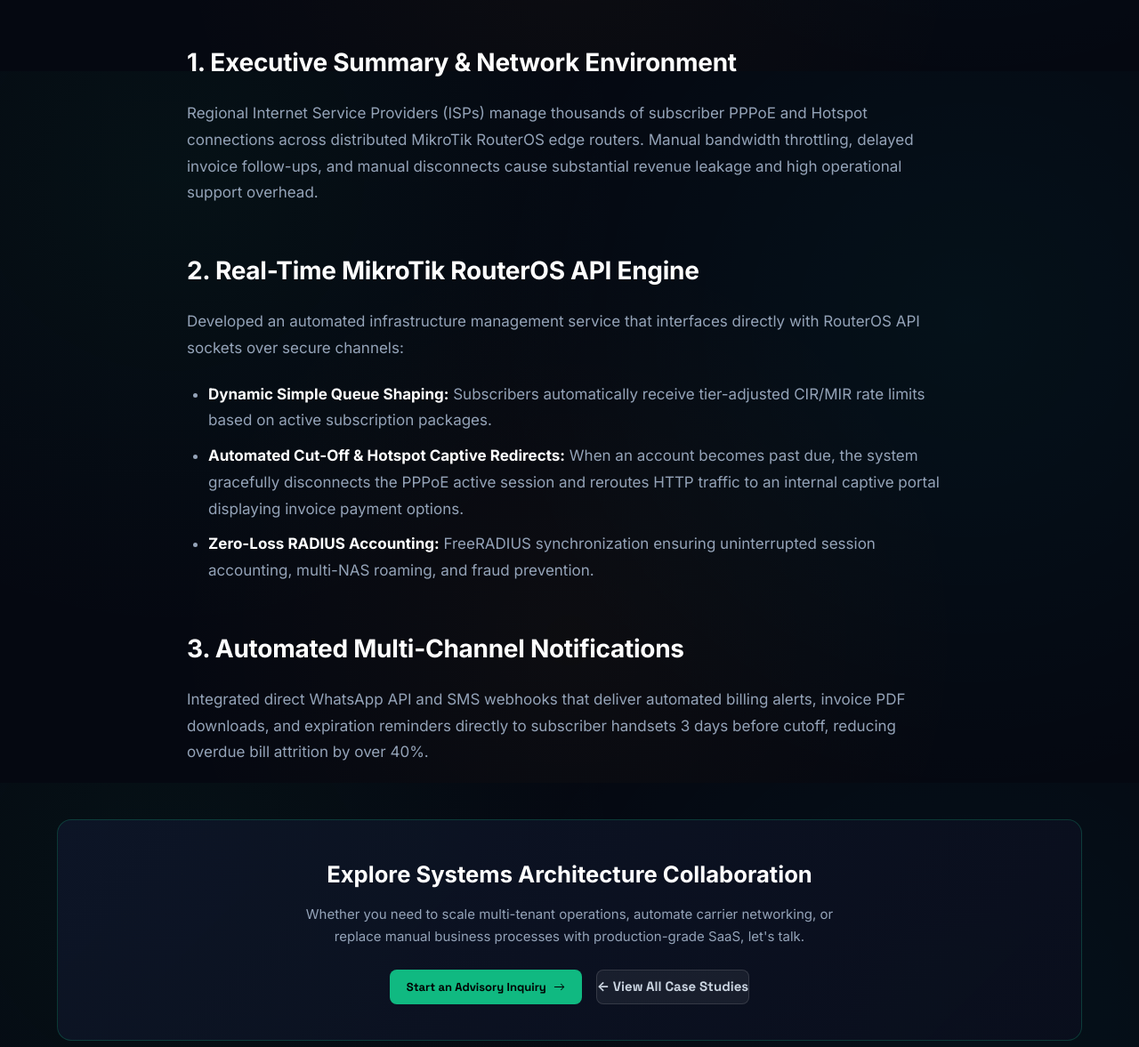
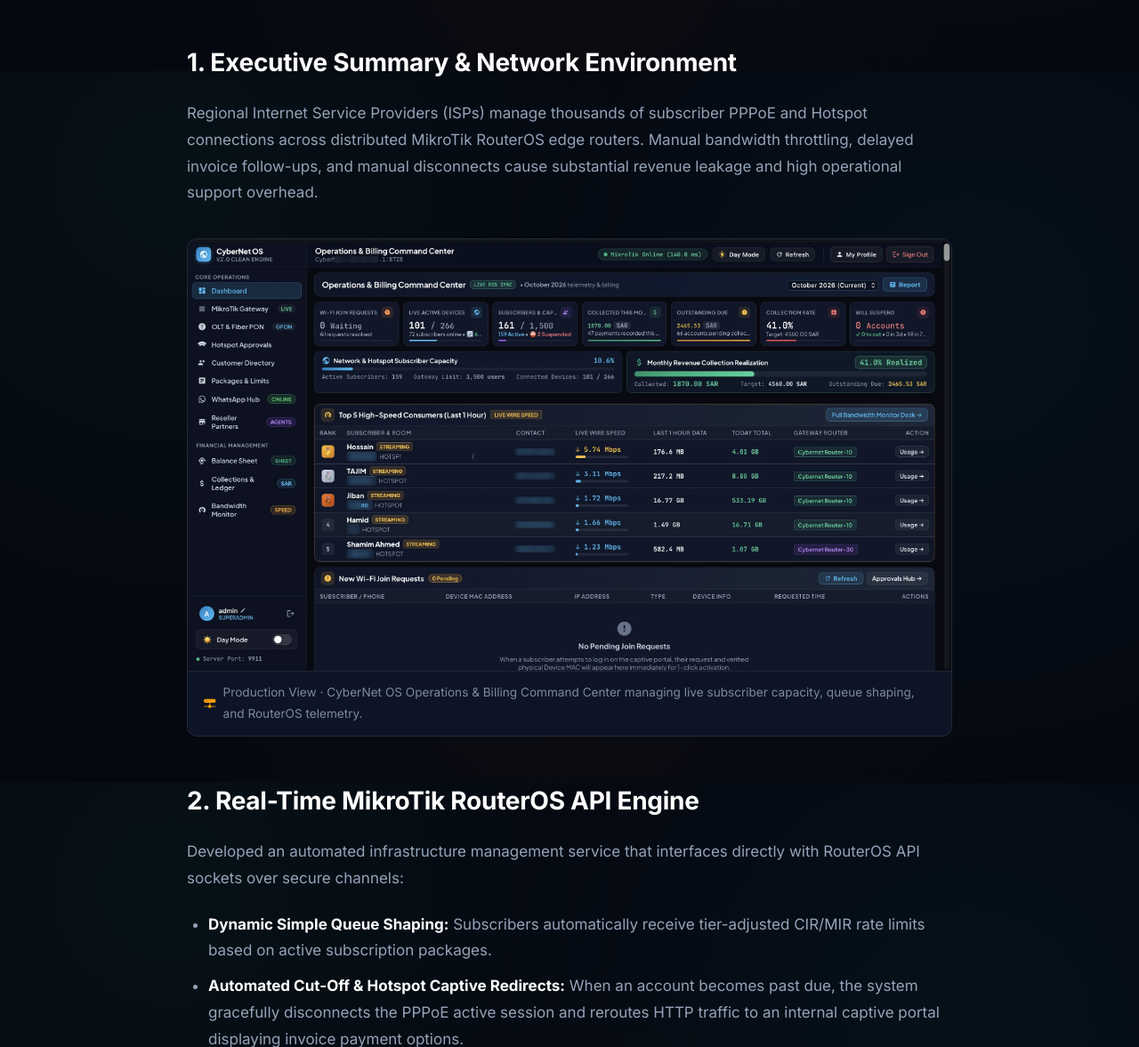
Before and after one commit to ShajjadKhan/p-portfolio, a Flask app: page /work/isp in a window 1280 px wide. Shown: the part 720-1897 px from the top of the page at 89% size. Run offline with Flask 3, Linux system fonts and the light colour scheme; some libraries are stand-ins or nearby versions.

Commit message:
Add CyberNet OS redacted dashboard screenshot to ISP showcase and case study

```diff
--- a/templates/work/studies/isp.html
+++ b/templates/work/studies/isp.html
@@ -2,6 +2,20 @@
 <p>
     Regional Internet Service Providers (ISPs) manage thousands of subscriber PPPoE and Hotspot connections across distributed MikroTik RouterOS edge routers. Manual bandwidth throttling, delayed invoice follow-ups, and manual disconnects cause substantial revenue leakage and high operational support overhead.
 </p>
+
+<figure class="work-figure">
+    <picture>
+        <source type="image/webp" srcset="{{ url_for('static', filename='images/projects/isp-telecom-preview-full.webp') }}">
+        <img src="{{ url_for('static', filename='images/projects/isp-telecom-preview.png') }}"
+             alt="CyberNet OS Operations and Billing Command Center dashboard"
+             width="1600" height="905"
+             loading="lazy" decoding="async">
+    </picture>
+    <figcaption class="work-figure-caption">
+        <svg class="bi-icon text-gold" aria-hidden="true" focusable="false"><use href="#bi-hdd-network-fill"></use></svg>
+        <span>Production View · CyberNet OS Operations &amp; Billing Command Center managing live subscriber capacity, queue shaping, and RouterOS telemetry.</span>
+    </figcaption>
+</figure>
 
 <h2>2. Real-Time MikroTik RouterOS API Engine</h2>
 <p>
```
Also changed, not shown: templates/index.html (+9 -5 lines), static/images/projects/isp-telecom-preview-full.webp (added), static/images/projects/isp-telecom-preview.png (added), static/images/projects/isp-telecom-preview.webp (added).
